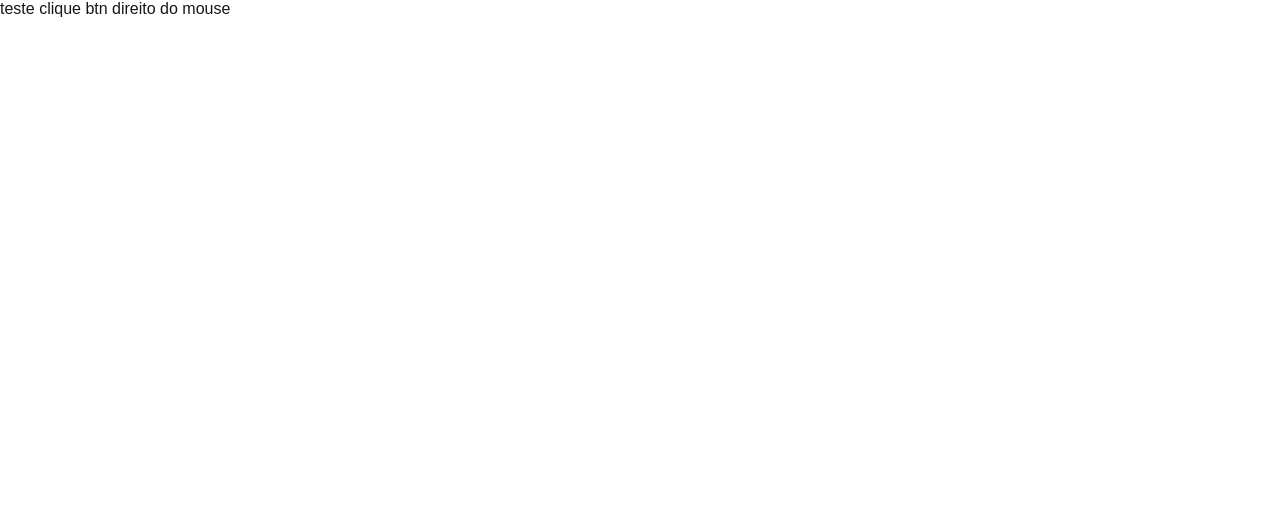
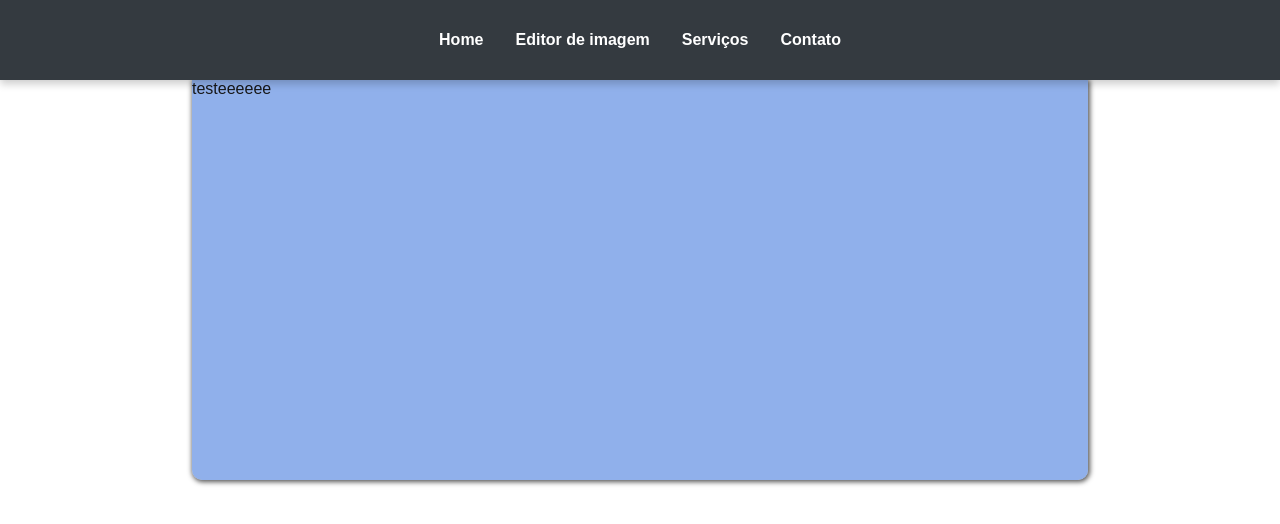
Before and after one commit to enzoDante/nextjs, a Next.js app in the folder javascript/app1/: page / in a window 1280 px wide. Shown: the top 524 px of the page. Built offline with nearby package versions, Linux system fonts and the light colour scheme.

Commit message:
editor de imagem
adicione imagens e texto em uma imagem base

```diff
--- a/javascript/app1/package.json
+++ b/javascript/app1/package.json
@@ -9,9 +9,10 @@
     "lint": "next lint"
   },
   "dependencies": {
+    "fabric": "^5.2.4",
+    "next": "15.0.0",
     "react": "19.0.0-rc-65a56d0e-20241020",
-    "react-dom": "19.0.0-rc-65a56d0e-20241020",
-    "next": "15.0.0"
+    "react-dom": "19.0.0-rc-65a56d0e-20241020"
   },
   "devDependencies": {
     "eslint": "^8",
--- /dev/null
+++ b/javascript/app1/src/Components/Header/Header.js
@@ -0,0 +1,37 @@
+// components/Header.js
+import Link from 'next/link';
+// import styles from './Header.module.css'; // Para estilos, se necessário
+import '@/Styles/header.css'
+
+const Header = () => {
+  return (
+    <header className={'header'}>
+      <nav>
+        <ul className={'navList'}>
+          <li>
+            <Link href="/">
+              <p className={'navLink'}>Home</p>
+            </Link>
+          </li>
+          <li>
+            <Link href="/EditorImagem">
+              <p className={'navLink'}>Editor de imagem</p>
+            </Link>
+          </li>
+          <li>
+            <Link href="/servicos">
+              <p className={'navLink'}>Serviços</p>
+            </Link>
+          </li>
+          <li>
+            <Link href="/contato">
+              <p className={'navLink'}>Contato</p>
+            </Link>
+          </li>
+        </ul>
+      </nav>
+    </header>
+  );
+};
+
+export default Header;
--- a/javascript/app1/src/Components/mudarBtmMouse/MenuBtnM.js
+++ b/javascript/app1/src/Components/mudarBtmMouse/MenuBtnM.js
@@ -2,7 +2,7 @@
 import { useState } from "react"
 import '@/Styles/mouseOptions.css';
 
-export default function MenuBtnMouse(){
+export default function MenuBtnMouse({ children }){
 
     const [menuPosition, setMenuPosition] = useState({x: 0, y: 0});
     const [showMenu, setShowMenu] = useState(false);
@@ -21,8 +21,7 @@ export default function MenuBtnMouse(){
     }
 
     return(
-        <div onContextMenu={handleContextMenu} onClick={handleClick} style={{height: '100vh', width: '100vw'}}>
-            <p>teste clique btn direito do mouse</p>
+        <div className="mainCorpo" onContextMenu={handleContextMenu} onClick={handleClick} style={{height: '100vh', width: '100vw'}}>
             {showMenu && (
                 <ul className={`menuMouse ${menuVisible ? 'visible' : ''}`}
                     style={{
@@ -41,6 +40,7 @@ export default function MenuBtnMouse(){
                     <li onClick={() => alert('Opção 3 selecionada')}>Opção 3</li>
                 </ul>
             )}
+            {children}
         </div>
     )
 }
--- /dev/null
+++ b/javascript/app1/src/Styles/header.css
@@ -0,0 +1,55 @@
+/* styles/Header.module.css */
+.header {
+  margin: 0;
+  min-height: 80px;
+  background-color: #343a40; /* Cor de fundo escura */
+  padding: 1rem;
+  display: flex;
+  justify-content: center; /* Centraliza o nav */
+  align-items: center;
+  box-shadow: 0 4px 8px rgba(0, 0, 0, 0.2); /* Sombra mais pronunciada */
+  position: relative; /* Para posicionamento de elementos filhos */
+}
+
+.navList {
+  list-style: none;
+  display: flex;
+  gap: 2rem; /* Espaçamento maior entre os links */
+}
+
+.navLink {
+  text-decoration: none;
+  color: #ffffff; /* Texto branco */
+  font-weight: bold; /* Texto em negrito */
+  position: relative; /* Para o efeito de pseudo-elemento */
+  transition: color 0.3s, transform 0.3s; /* Transições suaves */
+}
+
+.navLink::after {
+  content: '';
+  position: absolute;
+  left: 0;
+  bottom: -5px; /* Posição do underline */
+  width: 100%;
+  height: 2px; /* Espessura do underline */
+  background-color: #ffc107; /* Cor do underline */
+  transform: scaleX(0); /* Inicialmente escondido */
+  transition: transform 0.3s ease; /* Transição suave */
+}
+
+.navLink:hover {
+  color: #ffc107; /* Cor de destaque ao passar o mouse */
+  transform: translateY(-2px); /* Levanta o link ao passar o mouse */
+}
+
+.navLink:hover::after {
+  transform: scaleX(1); /* Exibe o underline ao passar o mouse */
+}
+
+/* Responsividade */
+@media (max-width: 768px) {
+  .navList {
+    flex-direction: column; /* Mudança para coluna em telas menores */
+    align-items: center; /* Centraliza os itens */
+  }
+}
--- /dev/null
+++ b/javascript/app1/src/Styles/mainDefault.css
@@ -0,0 +1,10 @@
+.mainHome{
+    max-width: 70vw;
+    min-height: 50vh;
+    margin: auto;
+    background-color: rgba(75, 127, 223, 0.61);
+    border-bottom-left-radius: 10px;
+    border-bottom-right-radius: 10px;
+
+    box-shadow: 1px 1px 5px 1px rgba(0, 0, 0, 0.671);
+}
--- a/javascript/app1/src/Styles/mouseOptions.css
+++ b/javascript/app1/src/Styles/mouseOptions.css
@@ -1,3 +1,7 @@
+.mainCorpo{
+    margin: 0;
+    padding: 0;
+}
 .menuMouse{
     width: 150px;
     transform: scale(0.8);
--- a/javascript/app1/src/app/globals.css
+++ b/javascript/app1/src/app/globals.css
@@ -5,7 +5,7 @@
 
 @media (prefers-color-scheme: dark) {
   :root {
-    --background: #0a0a0a;
+    --background: #1d1d1d;
     --foreground: #ededed;
   }
 }
--- a/javascript/app1/src/app/layout.js
+++ b/javascript/app1/src/app/layout.js
@@ -1,5 +1,6 @@
 import "./globals.css";
 import MenuBtnMouse from "../Components/mudarBtmMouse/MenuBtnM";
+import Header from "@/Components/Header/Header";
 
 export const metadata = {
   title: "Create Next App",
@@ -8,9 +9,10 @@ export const metadata = {
 
 export default function RootLayout({ children }) {
   return (
-    <html lang="en">
+    <html lang="pt-BR">
       <body>
         <MenuBtnMouse>
+          <Header />
           {children}
         </MenuBtnMouse>
       </body>
--- a/javascript/app1/src/app/page.js
+++ b/javascript/app1/src/app/page.js
@@ -1,8 +1,10 @@
+'use client';
+import '@/Styles/mainDefault.css';
 
 export default function Home() {
 	return (
-		<main>
-			teste
+		<main className='mainHome'>
+			testeeeeee
 		</main>
 	);
 }
```
Also changed, not shown: javascript/app1/src/app/EditorImagem/page.js (added, +123 -0 lines), 1 other file (tests, documents, lock files or other folders).
